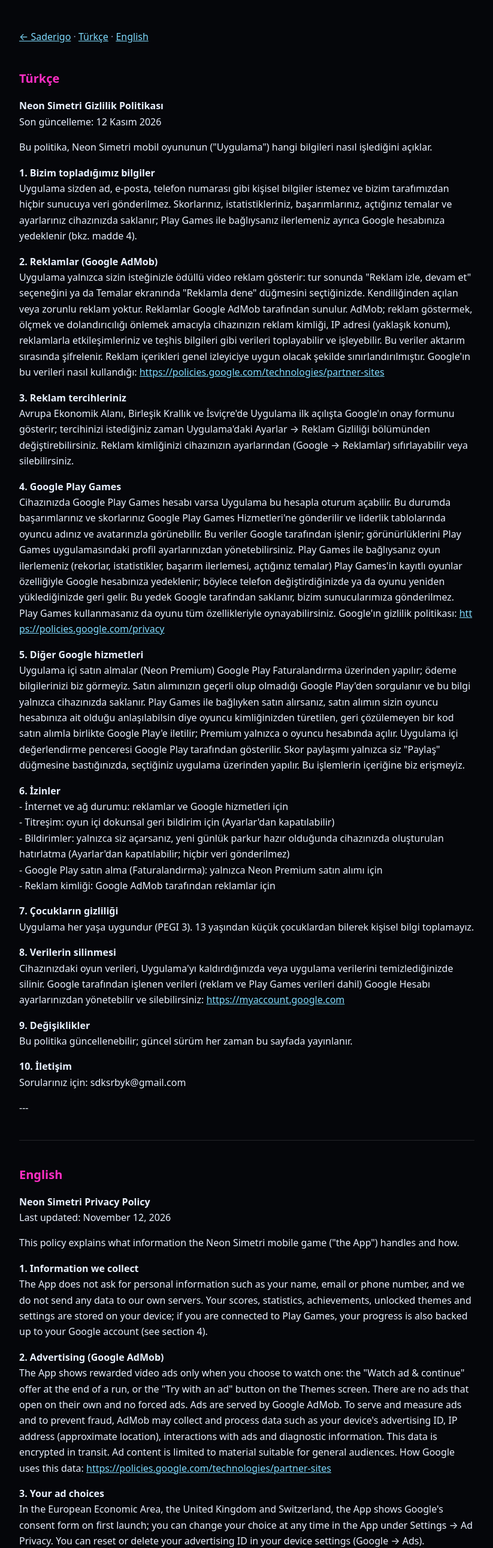
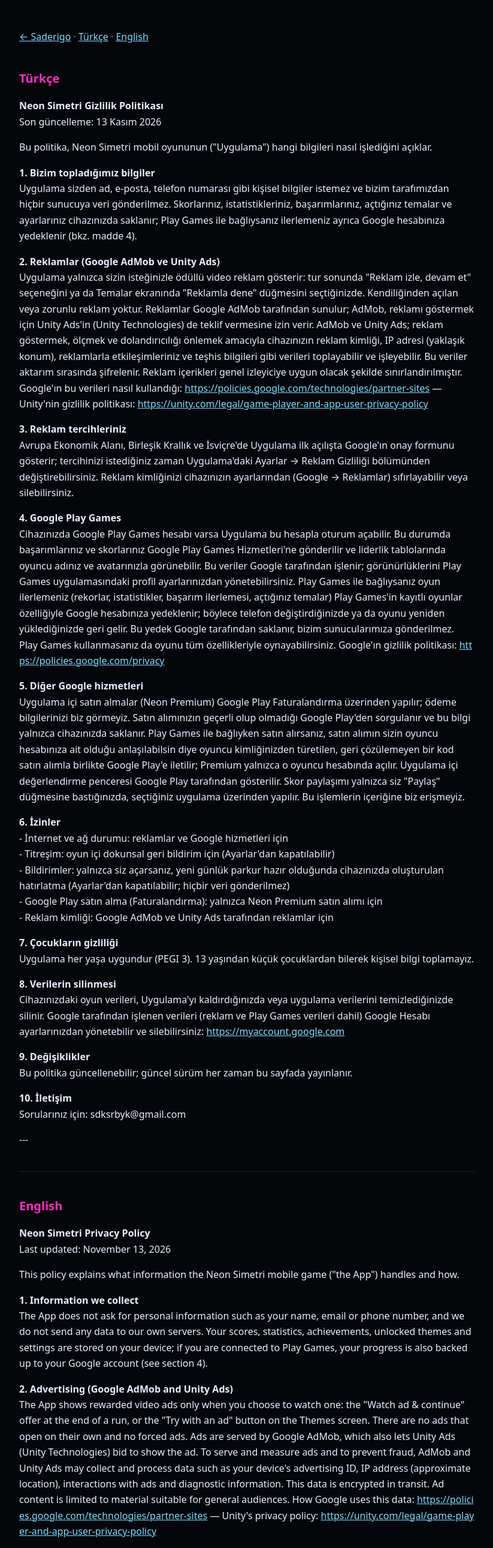
Before and after one commit to sdksrbyk/sdksrbyk.github.io, a plain HTML site: page privacy.html in a window 1280 px wide. Shown: the top 2580 px of the page at 60% size, without its empty margins (228-1051 px from the left). Drawn offline with Linux system fonts and the light colour scheme.

Commit message:
Unity Ads: app-ads.txt and privacy policy

```diff
--- a/privacy.html
+++ b/privacy.html
@@ -5,14 +5,14 @@
 <body><main>
 <nav><a href="./">← Saderigo</a> · <a href="#tr">Türkçe</a> · <a href="#en">English</a></nav>
 <section id="tr"><h2>Türkçe</h2>
-<p><strong>Neon Simetri Gizlilik Politikası</strong><br>Son güncelleme: 12 Kasım 2026</p>
+<p><strong>Neon Simetri Gizlilik Politikası</strong><br>Son güncelleme: 13 Kasım 2026</p>
 <p>Bu politika, Neon Simetri mobil oyununun ("Uygulama") hangi bilgileri nasıl işlediğini açıklar.</p>
 <p><strong>1. Bizim topladığımız bilgiler</strong><br>Uygulama sizden ad, e-posta, telefon numarası gibi kişisel bilgiler istemez ve bizim tarafımızdan hiçbir sunucuya veri gönderilmez. Skorlarınız, istatistikleriniz, başarımlarınız, açtığınız temalar ve ayarlarınız cihazınızda saklanır; Play Games ile bağlıysanız ilerlemeniz ayrıca Google hesabınıza yedeklenir (bkz. madde 4).</p>
-<p><strong>2. Reklamlar (Google AdMob)</strong><br>Uygulama yalnızca sizin isteğinizle ödüllü video reklam gösterir: tur sonunda "Reklam izle, devam et" seçeneğini ya da Temalar ekranında "Reklamla dene" düğmesini seçtiğinizde. Kendiliğinden açılan veya zorunlu reklam yoktur. Reklamlar Google AdMob tarafından sunulur. AdMob; reklam göstermek, ölçmek ve dolandırıcılığı önlemek amacıyla cihazınızın reklam kimliği, IP adresi (yaklaşık konum), reklamlarla etkileşimleriniz ve teşhis bilgileri gibi verileri toplayabilir ve işleyebilir. Bu veriler aktarım sırasında şifrelenir. Reklam içerikleri genel izleyiciye uygun olacak şekilde sınırlandırılmıştır. Google'ın bu verileri nasıl kullandığı: <a href="https://policies.google.com/technologies/partner-sites">https://policies.google.com/technologies/partner-sites</a></p>
+<p><strong>2. Reklamlar (Google AdMob ve Unity Ads)</strong><br>Uygulama yalnızca sizin isteğinizle ödüllü video reklam gösterir: tur sonunda "Reklam izle, devam et" seçeneğini ya da Temalar ekranında "Reklamla dene" düğmesini seçtiğinizde. Kendiliğinden açılan veya zorunlu reklam yoktur. Reklamlar Google AdMob tarafından sunulur; AdMob, reklamı göstermek için Unity Ads'in (Unity Technologies) de teklif vermesine izin verir. AdMob ve Unity Ads; reklam göstermek, ölçmek ve dolandırıcılığı önlemek amacıyla cihazınızın reklam kimliği, IP adresi (yaklaşık konum), reklamlarla etkileşimleriniz ve teşhis bilgileri gibi verileri toplayabilir ve işleyebilir. Bu veriler aktarım sırasında şifrelenir. Reklam içerikleri genel izleyiciye uygun olacak şekilde sınırlandırılmıştır. Google'ın bu verileri nasıl kullandığı: <a href="https://policies.google.com/technologies/partner-sites">https://policies.google.com/technologies/partner-sites</a> — Unity'nin gizlilik politikası: <a href="https://unity.com/legal/game-player-and-app-user-privacy-policy">https://unity.com/legal/game-player-and-app-user-privacy-policy</a></p>
 <p><strong>3. Reklam tercihleriniz</strong><br>Avrupa Ekonomik Alanı, Birleşik Krallık ve İsviçre'de Uygulama ilk açılışta Google'ın onay formunu gösterir; tercihinizi istediğiniz zaman Uygulama'daki Ayarlar → Reklam Gizliliği bölümünden değiştirebilirsiniz. Reklam kimliğinizi cihazınızın ayarlarından (Google → Reklamlar) sıfırlayabilir veya silebilirsiniz.</p>
 <p><strong>4. Google Play Games</strong><br>Cihazınızda Google Play Games hesabı varsa Uygulama bu hesapla oturum açabilir. Bu durumda başarımlarınız ve skorlarınız Google Play Games Hizmetleri'ne gönderilir ve liderlik tablolarında oyuncu adınız ve avatarınızla görünebilir. Bu veriler Google tarafından işlenir; görünürlüklerini Play Games uygulamasındaki profil ayarlarınızdan yönetebilirsiniz. Play Games ile bağlıysanız oyun ilerlemeniz (rekorlar, istatistikler, başarım ilerlemesi, açtığınız temalar) Play Games'in kayıtlı oyunlar özelliğiyle Google hesabınıza yedeklenir; böylece telefon değiştirdiğinizde ya da oyunu yeniden yüklediğinizde geri gelir. Bu yedek Google tarafından saklanır, bizim sunucularımıza gönderilmez. Play Games kullanmasanız da oyunu tüm özellikleriyle oynayabilirsiniz. Google'ın gizlilik politikası: <a href="https://policies.google.com/privacy">https://policies.google.com/privacy</a></p>
 <p><strong>5. Diğer Google hizmetleri</strong><br>Uygulama içi satın almalar (Neon Premium) Google Play Faturalandırma üzerinden yapılır; ödeme bilgilerinizi biz görmeyiz. Satın alımınızın geçerli olup olmadığı Google Play'den sorgulanır ve bu bilgi yalnızca cihazınızda saklanır. Play Games ile bağlıyken satın alırsanız, satın alımın sizin oyuncu hesabınıza ait olduğu anlaşılabilsin diye oyuncu kimliğinizden türetilen, geri çözülemeyen bir kod satın alımla birlikte Google Play'e iletilir; Premium yalnızca o oyuncu hesabında açılır. Uygulama içi değerlendirme penceresi Google Play tarafından gösterilir. Skor paylaşımı yalnızca siz "Paylaş" düğmesine bastığınızda, seçtiğiniz uygulama üzerinden yapılır. Bu işlemlerin içeriğine biz erişmeyiz.</p>
-<p><strong>6. İzinler</strong><br>- İnternet ve ağ durumu: reklamlar ve Google hizmetleri için<br>- Titreşim: oyun içi dokunsal geri bildirim için (Ayarlar'dan kapatılabilir)<br>- Bildirimler: yalnızca siz açarsanız, yeni günlük parkur hazır olduğunda cihazınızda oluşturulan hatırlatma (Ayarlar'dan kapatılabilir; hiçbir veri gönderilmez)<br>- Google Play satın alma (Faturalandırma): yalnızca Neon Premium satın alımı için<br>- Reklam kimliği: Google AdMob tarafından reklamlar için</p>
+<p><strong>6. İzinler</strong><br>- İnternet ve ağ durumu: reklamlar ve Google hizmetleri için<br>- Titreşim: oyun içi dokunsal geri bildirim için (Ayarlar'dan kapatılabilir)<br>- Bildirimler: yalnızca siz açarsanız, yeni günlük parkur hazır olduğunda cihazınızda oluşturulan hatırlatma (Ayarlar'dan kapatılabilir; hiçbir veri gönderilmez)<br>- Google Play satın alma (Faturalandırma): yalnızca Neon Premium satın alımı için<br>- Reklam kimliği: Google AdMob ve Unity Ads tarafından reklamlar için</p>
 <p><strong>7. Çocukların gizliliği</strong><br>Uygulama her yaşa uygundur (PEGI 3). 13 yaşından küçük çocuklardan bilerek kişisel bilgi toplamayız.</p>
 <p><strong>8. Verilerin silinmesi</strong><br>Cihazınızdaki oyun verileri, Uygulama'yı kaldırdığınızda veya uygulama verilerini temizlediğinizde silinir. Google tarafından işlenen verileri (reklam ve Play Games verileri dahil) Google Hesabı ayarlarınızdan yönetebilir ve silebilirsiniz: <a href="https://myaccount.google.com">https://myaccount.google.com</a></p>
 <p><strong>9. Değişiklikler</strong><br>Bu politika güncellenebilir; güncel sürüm her zaman bu sayfada yayınlanır.</p>
@@ -20,14 +20,14 @@
 <p>---</p>
 </section><hr>
 <section id="en" lang="en"><h2>English</h2>
-<p><strong>Neon Simetri Privacy Policy</strong><br>Last updated: November 12, 2026</p>
+<p><strong>Neon Simetri Privacy Policy</strong><br>Last updated: November 13, 2026</p>
 <p>This policy explains what information the Neon Simetri mobile game ("the App") handles and how.</p>
 <p><strong>1. Information we collect</strong><br>The App does not ask for personal information such as your name, email or phone number, and we do not send any data to our own servers. Your scores, statistics, achievements, unlocked themes and settings are stored on your device; if you are connected to Play Games, your progress is also backed up to your Google account (see section 4).</p>
-<p><strong>2. Advertising (Google AdMob)</strong><br>The App shows rewarded video ads only when you choose to watch one: the "Watch ad &amp; continue" offer at the end of a run, or the "Try with an ad" button on the Themes screen. There are no ads that open on their own and no forced ads. Ads are served by Google AdMob. To serve and measure ads and to prevent fraud, AdMob may collect and process data such as your device's advertising ID, IP address (approximate location), interactions with ads and diagnostic information. This data is encrypted in transit. Ad content is limited to material suitable for general audiences. How Google uses this data: <a href="https://policies.google.com/technologies/partner-sites">https://policies.google.com/technologies/partner-sites</a></p>
+<p><strong>2. Advertising (Google AdMob and Unity Ads)</strong><br>The App shows rewarded video ads only when you choose to watch one: the "Watch ad &amp; continue" offer at the end of a run, or the "Try with an ad" button on the Themes screen. There are no ads that open on their own and no forced ads. Ads are served by Google AdMob, which also lets Unity Ads (Unity Technologies) bid to show the ad. To serve and measure ads and to prevent fraud, AdMob and Unity Ads may collect and process data such as your device's advertising ID, IP address (approximate location), interactions with ads and diagnostic information. This data is encrypted in transit. Ad content is limited to material suitable for general audiences. How Google uses this data: <a href="https://policies.google.com/technologies/partner-sites">https://policies.google.com/technologies/partner-sites</a> — Unity's privacy policy: <a href="https://unity.com/legal/game-player-and-app-user-privacy-policy">https://unity.com/legal/game-player-and-app-user-privacy-policy</a></p>
 <p><strong>3. Your ad choices</strong><br>In the European Economic Area, the United Kingdom and Switzerland, the App shows Google's consent form on first launch; you can change your choice at any time in the App under Settings → Ad Privacy. You can reset or delete your advertising ID in your device settings (Google → Ads).</p>
 <p><strong>4. Google Play Games</strong><br>If you have a Google Play Games account on your device, the App may sign in with it. Your achievements and scores are then sent to Google Play Games Services and may appear on leaderboards with your player name and avatar. This data is processed by Google; you can manage its visibility in your profile settings in the Play Games app. If you are connected to Play Games, your game progress (best scores, stats, achievement progress, unlocked themes) is backed up to your Google account through Play Games saved games, so it comes back when you change phones or reinstall the game. This backup is stored by Google and is not sent to our servers. You can play the game with all its features without using Play Games. Google's privacy policy: <a href="https://policies.google.com/privacy">https://policies.google.com/privacy</a></p>
 <p><strong>5. Other Google services</strong><br>In-app purchases (Neon Premium) are handled by Google Play Billing; we never see your payment details. Whether your purchase is valid is checked with Google Play and stored only on your device. If you buy while connected to Play Games, a non-reversible code derived from your player ID is sent to Google Play with the purchase so that it can be matched to your player account; Premium is unlocked only for that player account. The in-app review dialog is shown by Google Play. Score sharing happens only when you tap "Share", through the app you choose. We do not access the content of these actions.</p>
-<p><strong>6. Permissions</strong><br>- Internet and network state: for ads and Google services<br>- Vibration: for in-game haptic feedback (can be turned off in Settings)<br>- Notifications: only if you turn them on, a reminder created on your device when the new daily course is ready (can be turned off in Settings; no data is sent)<br>- Google Play purchases (Billing): only for buying Neon Premium<br>- Advertising ID: used by Google AdMob for ads</p>
+<p><strong>6. Permissions</strong><br>- Internet and network state: for ads and Google services<br>- Vibration: for in-game haptic feedback (can be turned off in Settings)<br>- Notifications: only if you turn them on, a reminder created on your device when the new daily course is ready (can be turned off in Settings; no data is sent)<br>- Google Play purchases (Billing): only for buying Neon Premium<br>- Advertising ID: used by Google AdMob and Unity Ads for ads</p>
 <p><strong>7. Children's privacy</strong><br>The App is suitable for all ages (PEGI 3). We do not knowingly collect personal information from children under 13.</p>
 <p><strong>8. Data deletion</strong><br>Game data on your device is deleted when you uninstall the App or clear its app data. You can manage and delete data processed by Google (including ad and Play Games data) in your Google Account settings: <a href="https://myaccount.google.com">https://myaccount.google.com</a></p>
 <p><strong>9. Changes</strong><br>This policy may be updated; the current version is always published on this page.</p>
```
Also changed, not shown: app-ads.txt.
